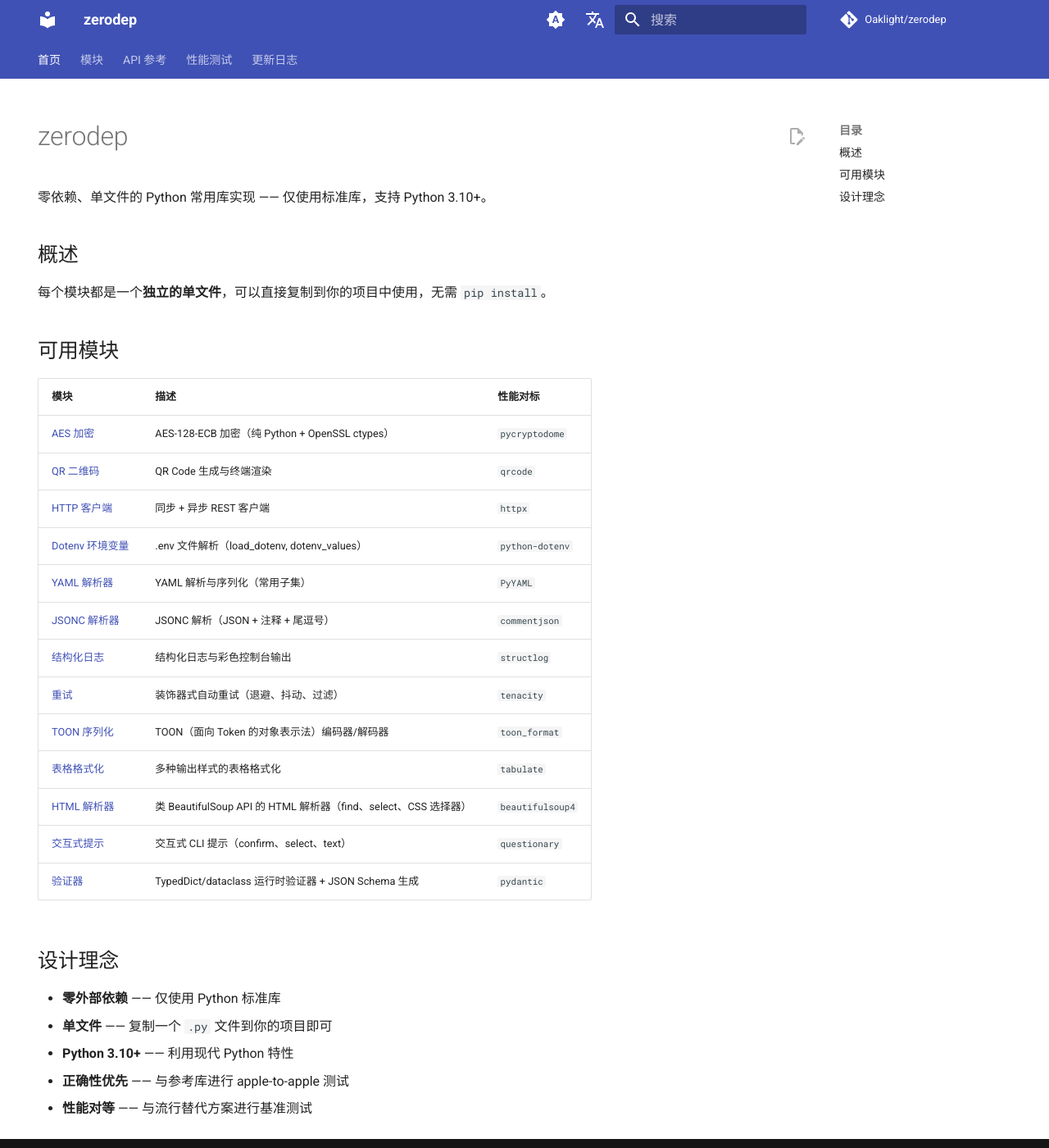
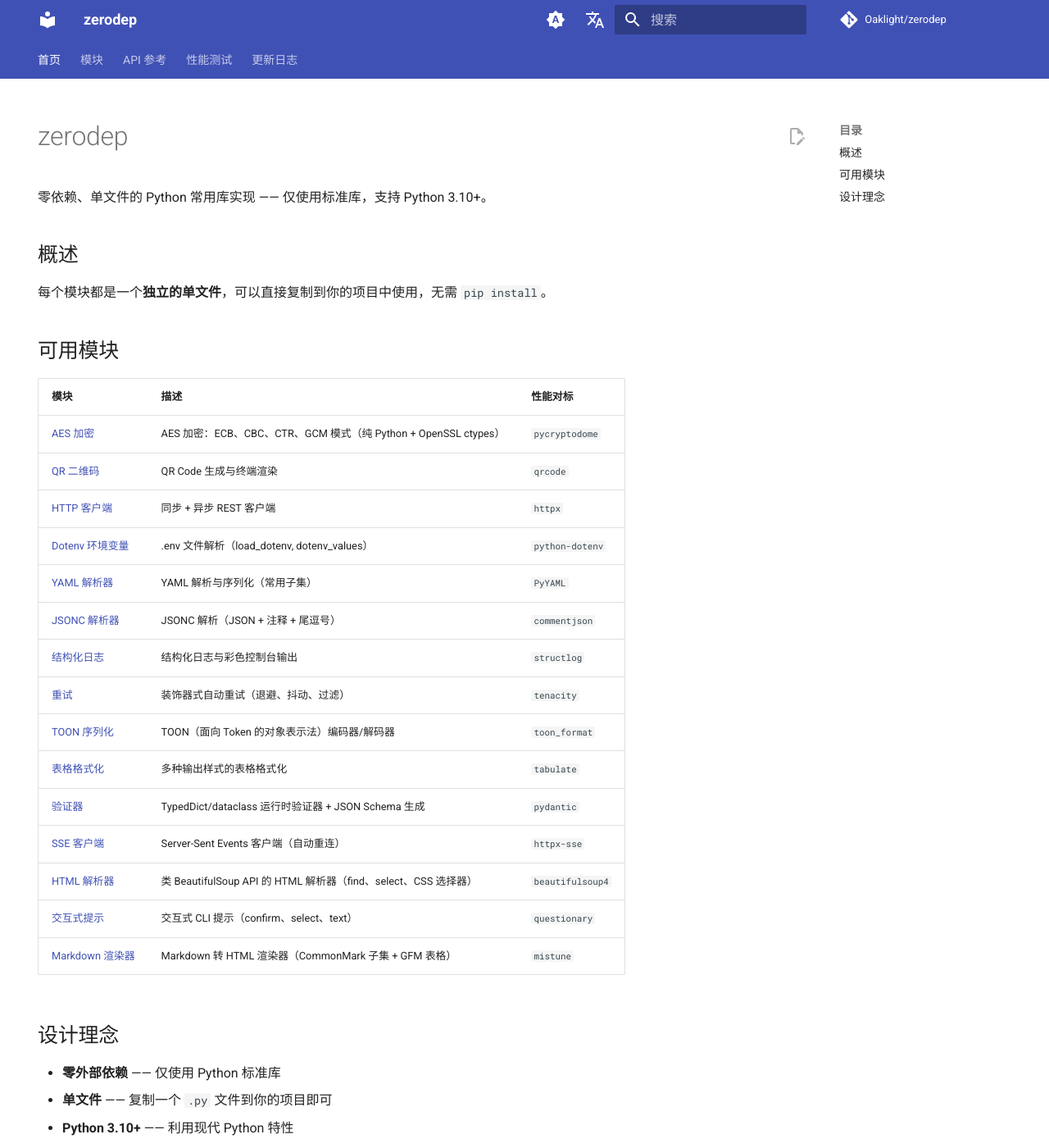
Before and after one commit to Oaklight/zerodep, an MkDocs documentation site: the page built from docs/index.md, in a window 1280 px wide and 1400 px high. Shown: the whole window at 82% size. Built offline with MkDocs 1.6.1 and Material for MkDocs 9.7.7, drawn with Linux system fonts in a browser that asks for light colours; comment, search, counter and statistics services are not loaded.

Commit message:
Add missing modules (sse, markdown) to index, fix AES description

```diff
--- a/docs/index.md
+++ b/docs/index.md
@@ -16,7 +16,7 @@
 
 | 模块 | 描述 | 性能对标 |
 |------|------|---------|
-| [AES 加密](modules/aes.md) | AES-128-ECB 加密（纯 Python + OpenSSL ctypes） | `pycryptodome` |
+| [AES 加密](modules/aes.md) | AES 加密：ECB、CBC、CTR、GCM 模式（纯 Python + OpenSSL ctypes） | `pycryptodome` |
 | [QR 二维码](modules/qr.md) | QR Code 生成与终端渲染 | `qrcode` |
 | [HTTP 客户端](modules/http.md) | 同步 + 异步 REST 客户端 | `httpx` |
 | [Dotenv 环境变量](modules/dotenv.md) | .env 文件解析（load_dotenv, dotenv_values） | `python-dotenv` |
@@ -26,9 +26,11 @@
 | [重试](modules/retry.md) | 装饰器式自动重试（退避、抖动、过滤） | `tenacity` |
 | [TOON 序列化](modules/toon.md) | TOON（面向 Token 的对象表示法）编码器/解码器 | `toon_format` |
 | [表格格式化](modules/tabulate.md) | 多种输出样式的表格格式化 | `tabulate` |
+| [验证器](modules/validate.md) | TypedDict/dataclass 运行时验证器 + JSON Schema 生成 | `pydantic` |
+| [SSE 客户端](modules/sse.md) | Server-Sent Events 客户端（自动重连） | `httpx-sse` |
 | [HTML 解析器](modules/soup.md) | 类 BeautifulSoup API 的 HTML 解析器（find、select、CSS 选择器） | `beautifulsoup4` |
 | [交互式提示](modules/prompt.md) | 交互式 CLI 提示（confirm、select、text） | `questionary` |
-| [验证器](modules/validate.md) | TypedDict/dataclass 运行时验证器 + JSON Schema 生成 | `pydantic` |
+| [Markdown 渲染器](modules/markdown.md) | Markdown 转 HTML 渲染器（CommonMark 子集 + GFM 表格） | `mistune` |
 
 ## 设计理念
 
```
